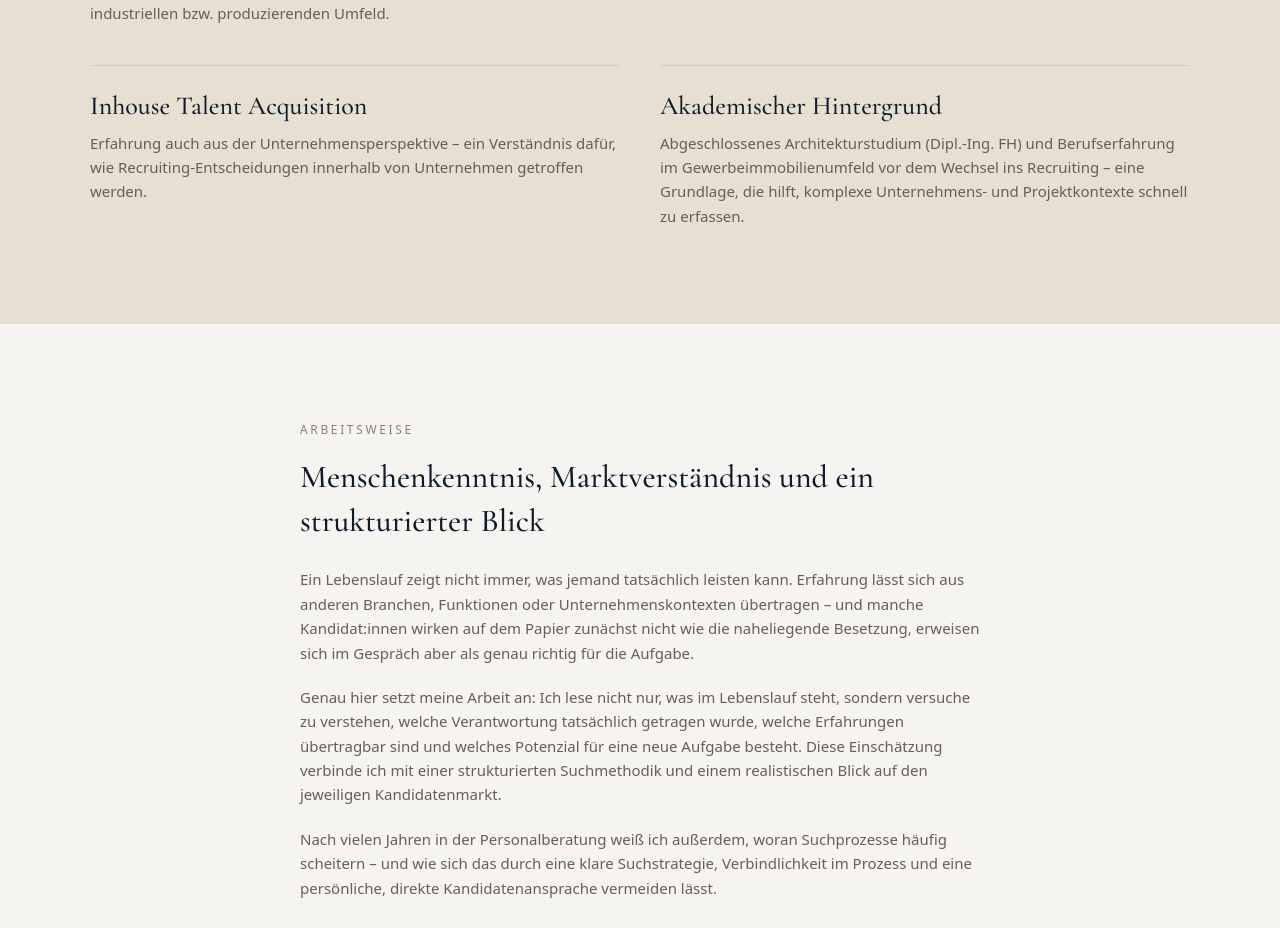
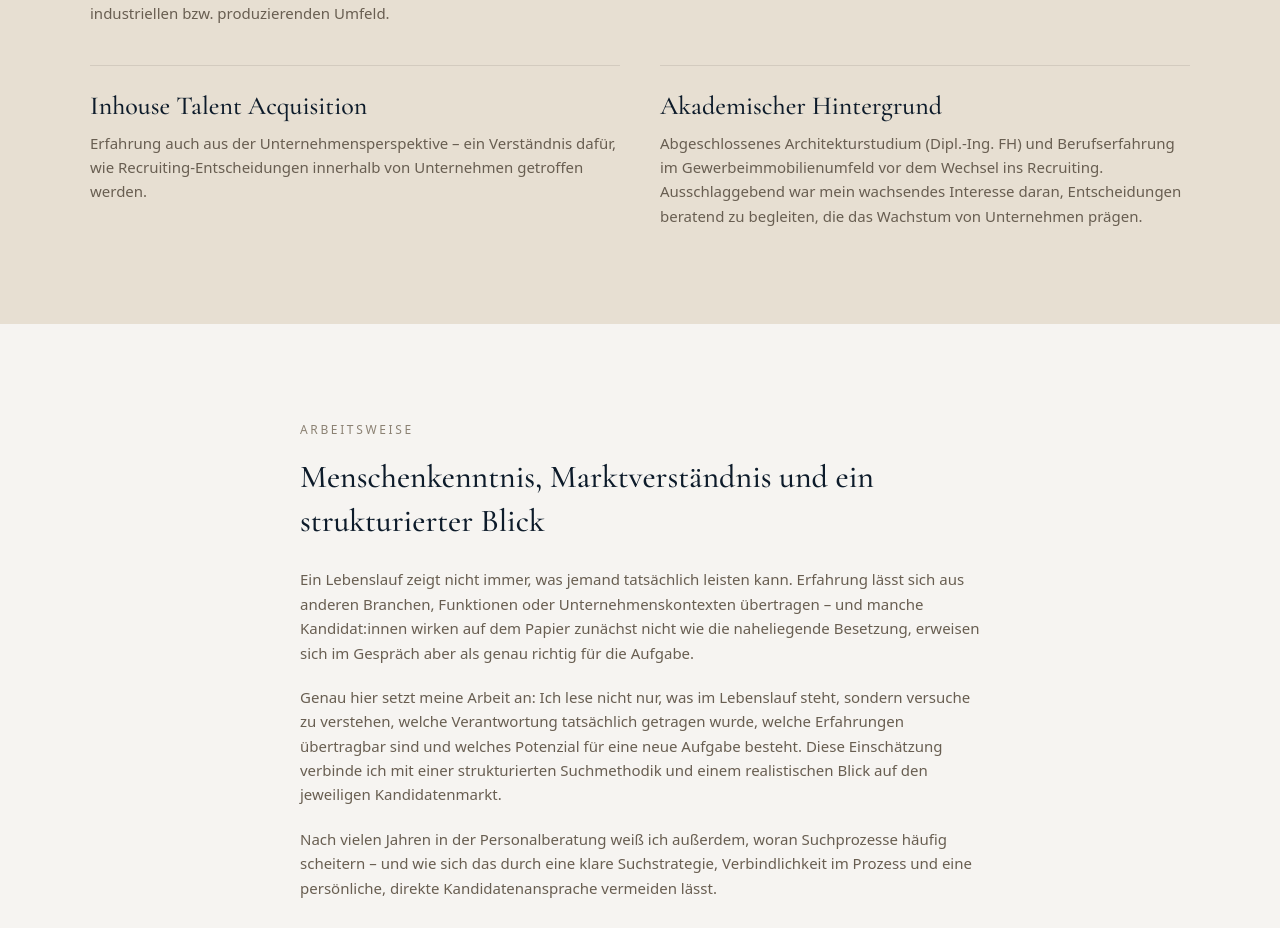
Before and after one commit to nataliasaslawski/Website, a Next.js app: page /ueber-mich in a window 1280 px wide. Shown: the part 1403-2331 px from the top of the page. Built offline with nearby package versions, Linux system fonts and the light colour scheme.

Commit message:
Replace closing sentence in "Akademischer Hintergrund" station text
Co-Authored-By: Claude Sonnet 5 <noreply@anthropic.com>

```diff
--- a/src/app/ueber-mich/page.tsx
+++ b/src/app/ueber-mich/page.tsx
@@ -26,7 +26,7 @@ const stations = [
   },
   {
     title: "Akademischer Hintergrund",
-    text: "Abgeschlossenes Architekturstudium (Dipl.-Ing. FH) und Berufserfahrung im Gewerbeimmobilienumfeld vor dem Wechsel ins Recruiting – eine Grundlage, die hilft, komplexe Unternehmens- und Projektkontexte schnell zu erfassen.",
+    text: "Abgeschlossenes Architekturstudium (Dipl.-Ing. FH) und Berufserfahrung im Gewerbeimmobilienumfeld vor dem Wechsel ins Recruiting. Ausschlaggebend war mein wachsendes Interesse daran, Entscheidungen beratend zu begleiten, die das Wachstum von Unternehmen prägen.",
   },
 ];
 
```
